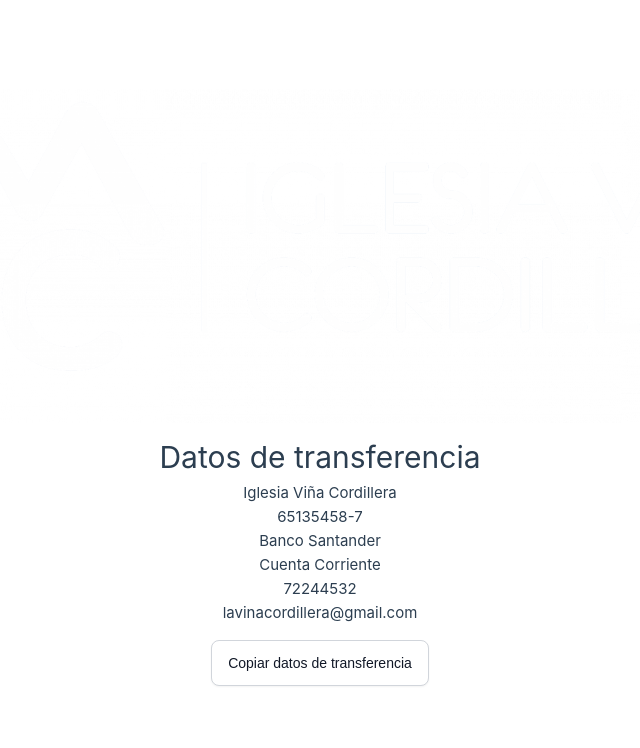
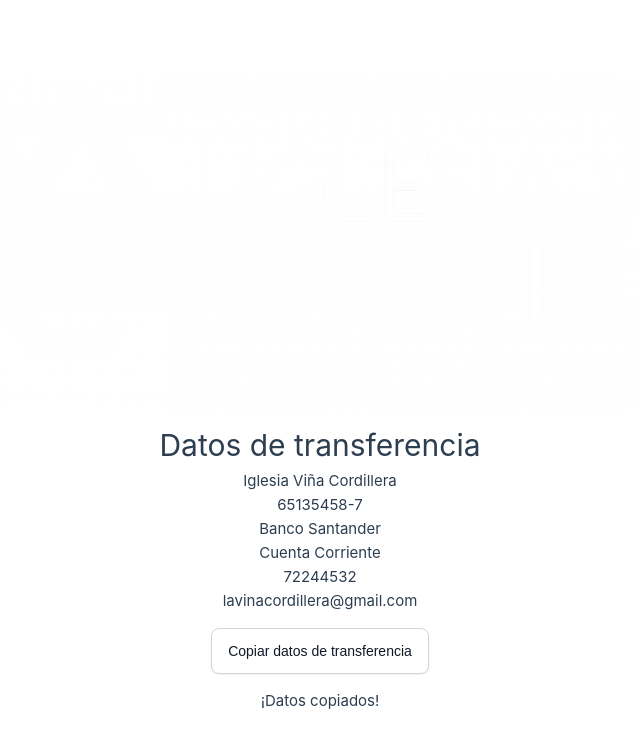
Before and after one commit to baaldana/ivc-app, a Vue app: page / in a window 1280 px wide. Both pictures are taken after a click on the button "Copiar datos de transferencia". Shown: the top 748 px of the page, without its empty margins (320-960 px from the left). Built offline with nearby package versions, Linux system fonts and the light colour scheme.

Commit message:
Notification fix

```diff
--- a/src/App.vue
+++ b/src/App.vue
@@ -14,6 +14,7 @@
           <li>lavinacordillera@gmail.com</li>
       </ul>
       <button @click="copy">Copiar datos de transferencia</button>
+      <p id="success-message" hidden="hidden">¡Datos copiados!</p>
     </div>
   </div>
 
@@ -30,7 +31,7 @@ export default {
   methods: {
     copy() {
       navigator.clipboard.writeText(this.account_data)
-      alert('Datos copiados')
+      document.getElementById("success-message").hidden = null
     }
   }
 }
```
Also changed, not shown: 3 other files (tests, documents, lock files or other folders).
